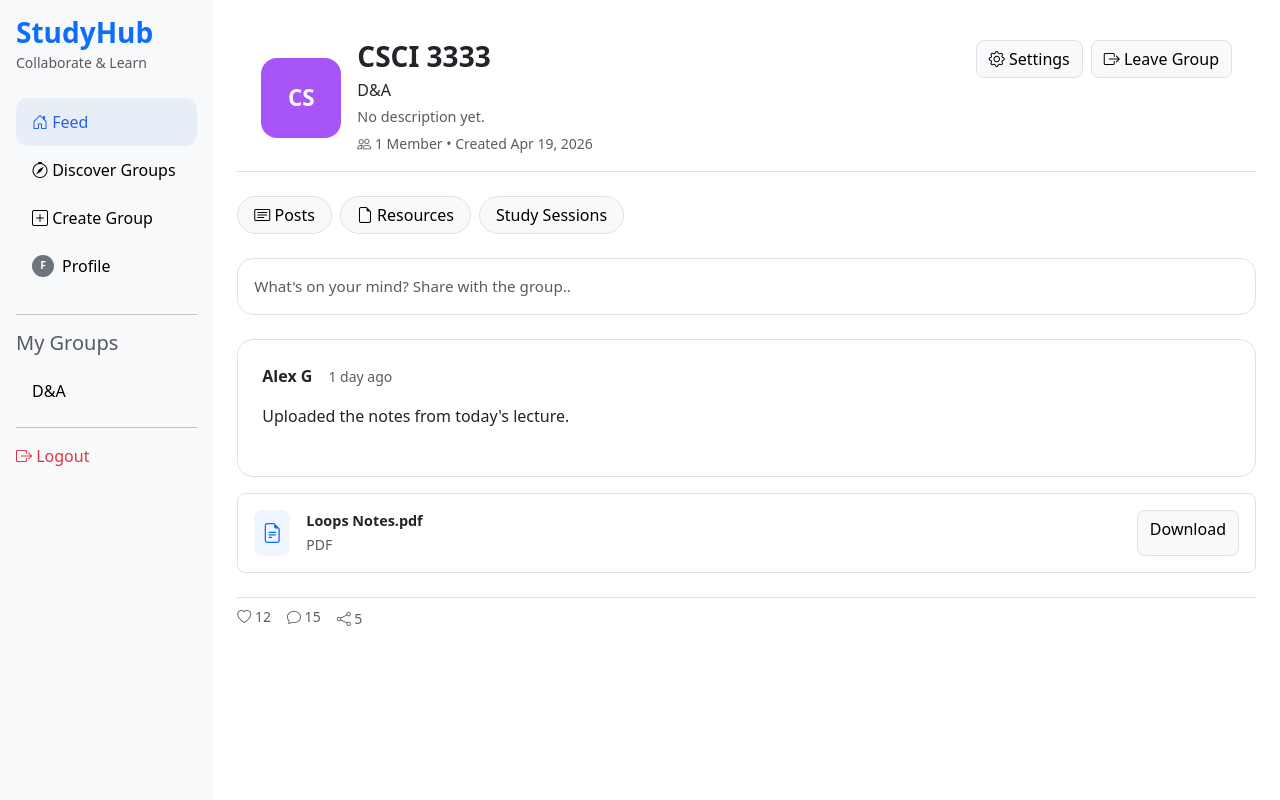
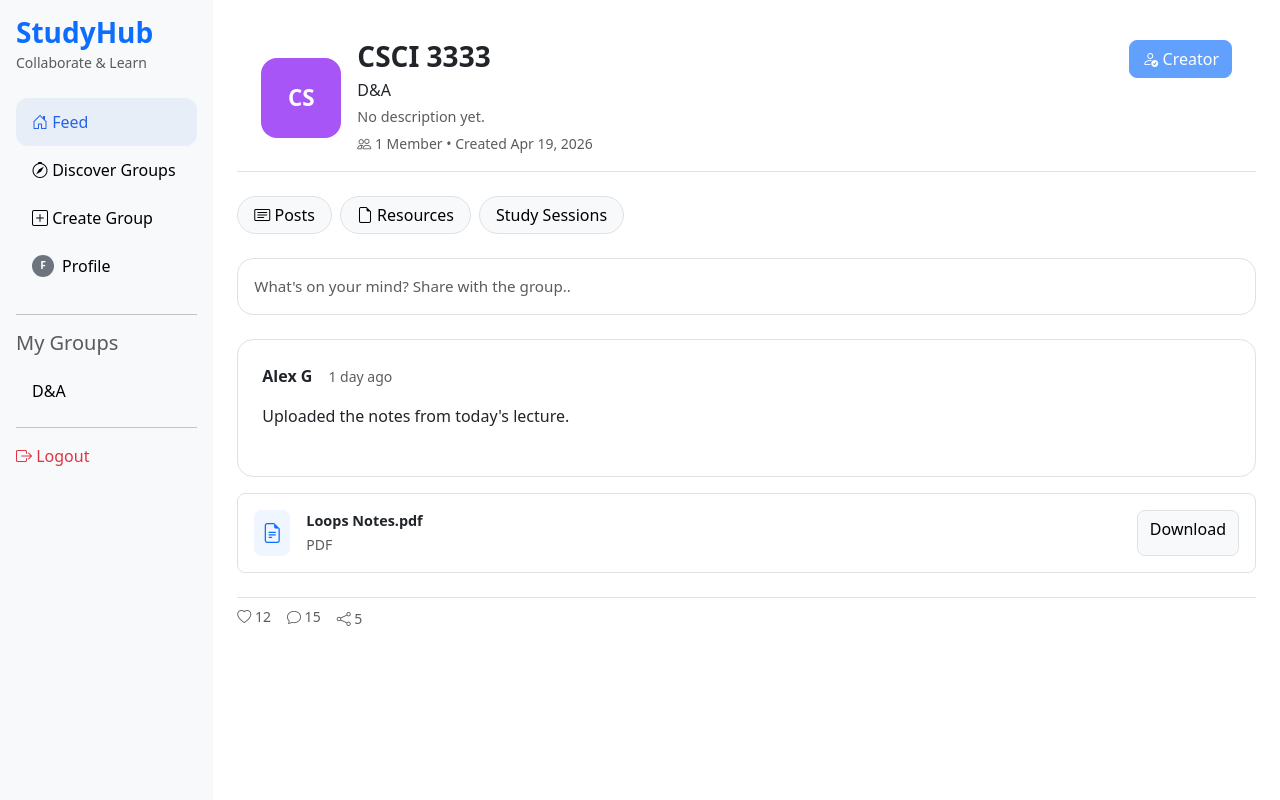
Before and after one commit to CASanchez94/SWEProject, a Django app: page /groups/1/ in a window 1280 px wide. Run offline with Django 5.2, Linux system fonts and the light colour scheme; a user stored in the database is signed in; data comes from the database, SQL or seed files in the repository; both versions use the stored data as it was after the commit.

Commit message:
Users can join/leave groups now

```diff
--- a/classApp/templates/discover.html
+++ b/classApp/templates/discover.html
@@ -128,7 +128,11 @@
                                 <i class="bi bi-people"></i>
                                 {{ group.members.count }} Member{{ group.members.count|pluralize }}
                             </small>
-                            <span class="btn btn-light border rounded-3">View Group</span>
+                            {% if user in group.members.all %}
+                                <span class="btn btn-success border rounded-3">Joined</span>
+                            {% else %}
+                                <span class="btn btn-light border rounded-3">View Group</span>
+                            {% endif %}
                         </div>
 
                     </div>
--- a/classApp/templates/group_details.html
+++ b/classApp/templates/group_details.html
@@ -29,12 +29,27 @@
     </div>
 
     <div class="d-flex gap-2">
-      <a href="#" class="btn btn-light border rounded-3">
-        <i class="bi bi-gear"></i> Settings
-      </a>
-      <a href="#" class="btn btn-light border rounded-3">
-        <i class="bi bi-box-arrow-right"></i> Leave Group
-      </a>
+      {% if user in group.members.all %}
+        {% if user == group.creator %}
+          <span class="btn btn-primary rounded-3 disabled">
+            <i class="bi bi-person-check"></i> Creator
+          </span>
+        {% else %}
+          <form method="post" action="{% url 'leave_group' group.id %}" class="m-0">
+            {% csrf_token %}
+            <button type="submit" class="btn btn-light border rounded-3">
+              <i class="bi bi-box-arrow-right"></i> Leave Group
+            </button>
+          </form>
+        {% endif %}
+      {% else %}
+        <form method="post" action="{% url 'join_group' group.id %}" class="m-0">
+          {% csrf_token %}
+          <button type="submit" class="btn btn-primary rounded-3">
+            <i class="bi bi-person-plus"></i> Join Group
+          </button>
+        </form>
+      {% endif %}
     </div>
   </div>
 </div>
--- a/classApp/urls.py
+++ b/classApp/urls.py
@@ -30,5 +30,7 @@ urlpatterns = [
     path('discover/', views.discover, name='discover'),
     path('create-group/', views.create_group, name='create_group'),
     path('ajax/load-majors/',views.load_majors, name='ajax_load_majors'),
-    path('groups/<int:group_id>/', views.group_detail, name='group_detail')
+    path('groups/<int:group_id>/', views.group_detail, name='group_detail'),
+    path('groups/<int:group_id>/join/', views.join_group, name='join_group'),
+    path('groups/<int:group_id>/leave/', views.leave_group, name='leave_group'),
 ]
--- a/classApp/views.py
+++ b/classApp/views.py
@@ -158,3 +158,27 @@ def group_detail(request, group_id):
     return render(request, 'group_details.html', {
         'group': group
     })
+
+@login_required
+def join_group(request, group_id):
+    group = get_object_or_404(StudyGroup, id=group_id)
+
+    if request.method == 'POST':
+        group.members.add(request.user)
+        messages.success(request, "You joined the group.")
+
+    return redirect('group_detail', group_id=group.id)
+
+
+@login_required
+def leave_group(request, group_id):
+    group = get_object_or_404(StudyGroup, id=group_id)
+
+    if request.method == 'POST':
+        if request.user == group.creator:
+            messages.error(request, "The creator cannot leave their own group.")
+        else:
+            group.members.remove(request.user)
+            messages.success(request, "You left the group.")
+
+    return redirect('group_detail', group_id=group.id)
```
Also changed, not shown: db.sqlite3, 1 other file.
